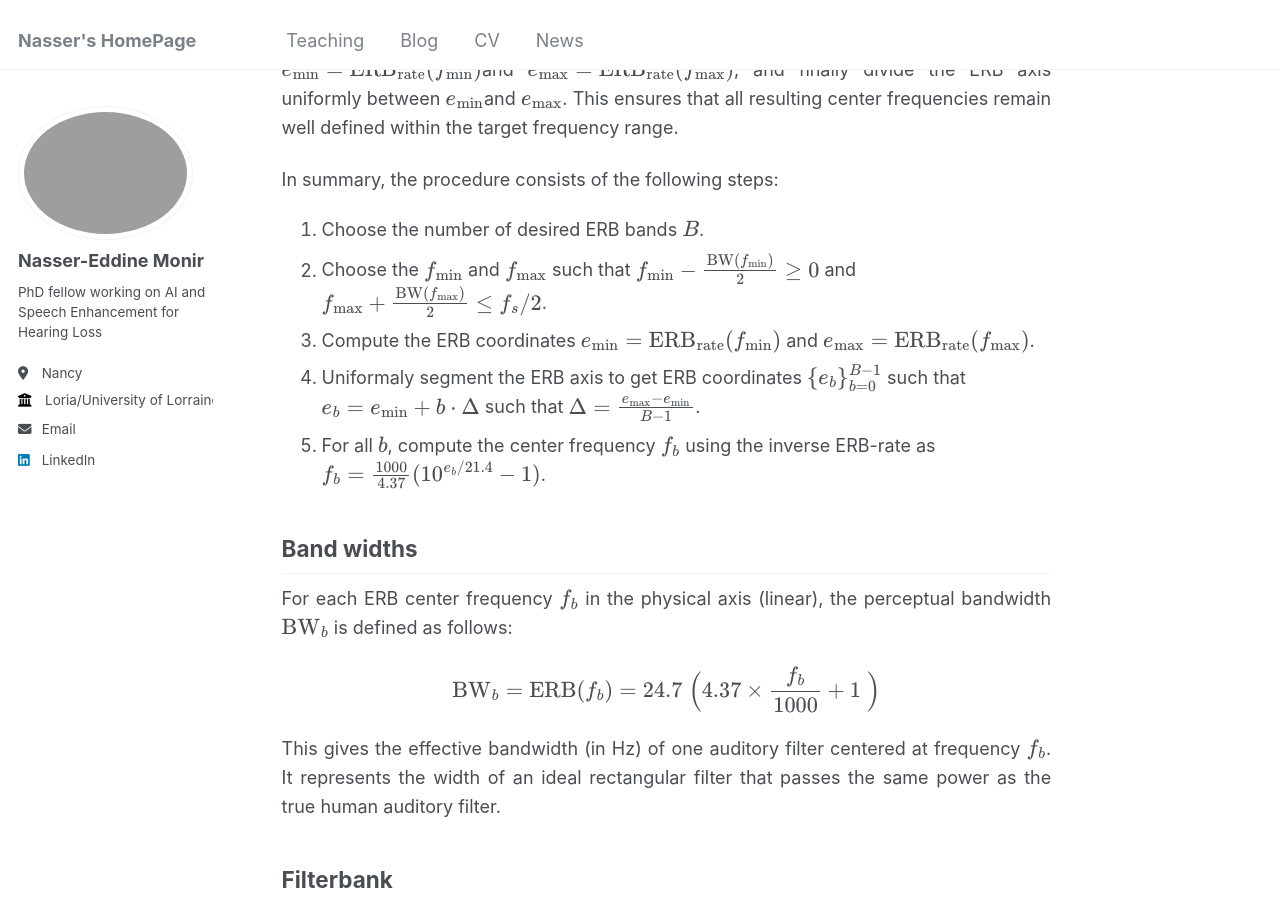
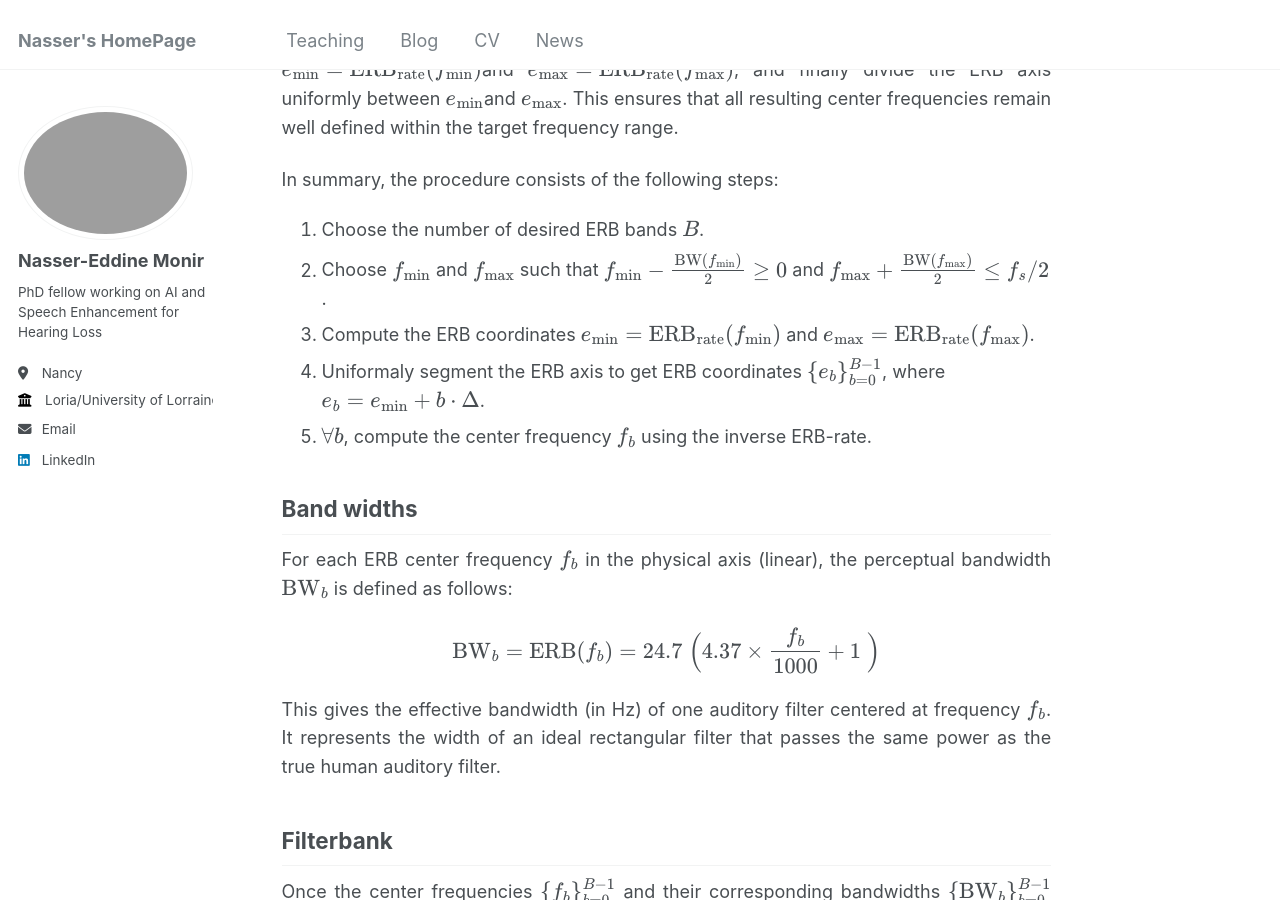
Before and after one commit to Nasseredd/nasseredd.github.io, a Jekyll site: the page built from _blog/speech-and-language-processing/erb/erb.md, in a window 1280 px wide and 900 px high, scrolled down 3261 px. Built offline with Jekyll 4.4.1, drawn with Linux system fonts in a browser that asks for light colours.

Commit message:
fixed some typoes and layout issues

```diff
--- a/_blog/speech-and-language-processing/erb/erb.md
+++ b/_blog/speech-and-language-processing/erb/erb.md
@@ -124,21 +124,21 @@
 
 <p>At this point, we understand that the procedure consists of first selecting ERB-rate coordinates \(e_b\) that are linearly distributed on the ERB axis, and then mapping them back to the center frequencies \(f_b\) that are distributed percentually (non-linearly) on the linear axis using the inverse ERB-rate transformation. </p>
 
-<p>In order to determine the \(e_b\)coordinates, we simply divide the ERB axis in \(B\)desired segments linearly. The resulting coordinates are given by  \(e_b = e_{\text{min}} + b\cdot \Delta\), where the step size \(\Delta\) is defined as \(\Delta = \frac{e_{\text{max}} - e_{\text{min}}}{B-1}\), with \(b = 0, 1, \ldots, B-1.\).</p>
+<p>In order to determine the \(e_b\)coordinates, we simply divide the ERB axis in \(B\) desired segments linearly. The resulting coordinates are given by  \(e_b = e_{\text{min}} + b\cdot \Delta\), where the step size \(\Delta\) is defined as \(\Delta = \frac{e_{\text{max}} - e_{\text{min}}}{B-1}\), with \(b = 0, 1, \ldots, B-1.\).</p>
 
 <p>One might be tempted to divide the ERB axis uniformly starting from \(e_{\min}=0\), which corresponds to a center frequency at \(f_{min}=0\ \text{Hz}\). However, this will lead to boundary issues. Although the inverse ERB-rate mapping produces non-negative center frequencies, each filter has a finite bandwidth. As a result, a filter whose center frequency \(f_{min}=0\) will extend below \(0\ \text{Hz}\) once its bandwidth is taken into account. More specifically, since the filter bandwidth is split equally around the center frequency, half of it lies below and half above the center. When the center frequency is at \(f_{\min}=0\), the lower half of the bandwidth extends into negative frequencies, which is undesirable. A similar issue arises at the upper end of the spectrum, where filters placed too close (or equal) to the maximum frequency will extend beyond the intended frequency range \([0, f_s/2]\).</p>
 
-<p>To avoid these edge effects, we first define a valid frequency range \([f_{\min},\,f_{\max}]\), such that \(f_{\text{min}} - \frac{\text{BW}(f_{\text{min}})}{2} \geq 0\)and \(f_{\text{max}} + \frac{\text{BW}(f_{\text{max}})}{2} \leq f_s/2\), with \(\text{BW}(f)\)is the bandwidth of the linear frequency bin \(f\). We then compute the corresponding ERB-rate bounds \(e_{\min}=\mathrm{ERB}_{\mathrm{rate}}(f_{\min})\)and \(e_{\max}=\mathrm{ERB}_{\mathrm{rate}}(f_{\max})\), and finally divide the ERB axis uniformly between \(e_{\min}\)and \(e_{\max}\). This ensures that all resulting center frequencies remain well defined within the target frequency range.</p>
+<p>To avoid these edge effects, we first define a valid frequency range \([f_{\min},\,f_{\max}]\), such that \(f_{\text{min}} - \frac{\text{BW}(f_{\text{min}})}{2} \geq 0\)and \(f_{\text{max}} + \frac{\text{BW}(f_{\text{max}})}{2} \leq f_s/2\), with \(\text{BW}(f)\) is the bandwidth of the linear frequency bin \(f\). We then compute the corresponding ERB-rate bounds \(e_{\min}=\mathrm{ERB}_{\mathrm{rate}}(f_{\min})\)and \(e_{\max}=\mathrm{ERB}_{\mathrm{rate}}(f_{\max})\), and finally divide the ERB axis uniformly between \(e_{\min}\)and \(e_{\max}\). This ensures that all resulting center frequencies remain well defined within the target frequency range.</p>
 
 </div>
 
 In summary, the procedure consists of the following steps:
 
 1. Choose the number of desired ERB bands $$B$$.
-2. Choose the $$f_{\text{min}}$$ and $$f_{\text{max}}$$ such that $$f_{\text{min}} - \frac{\text{BW}(f_{\text{min}})}{2} \geq 0$$ and $$f_{\text{max}} + \frac{\text{BW}(f_{\text{max}})}{2} \leq f_s/2$$.
+2. Choose $$f_{\text{min}}$$ and $$f_{\text{max}}$$ such that $$f_{\text{min}} - \frac{\text{BW}(f_{\text{min}})}{2} \geq 0$$ and $$f_{\text{max}} + \frac{\text{BW}(f_{\text{max}})}{2} \leq f_s/2$$.
 3. Compute the ERB coordinates $$e_{\min} = \text{ERB}_{\text{rate}}(f_{\text{min}})$$ and $$e_{\max} = \text{ERB}_{\text{rate}}(f_{\text{max}})$$.
-4. Uniformaly segment the ERB axis to get ERB coordinates $$\{e_b\}^{B-1}_{b=0}$$ such that  $$e_b = e_{\text{min}} + b\cdot \Delta$$ such that $$\Delta = \frac{e_{\text{max}} - e_{\text{min}}}{B-1}$$.
-5. For all $$b$$, compute the center frequency $$f_b$$ using the inverse ERB-rate as $$f_b = \frac{1000}{4.37} (10^{e_b/21.4} - 1)$$.
+4. Uniformaly segment the ERB axis to get ERB coordinates $$\{e_b\}^{B-1}_{b=0}$$, where  $$e_b = e_{\text{min}} + b\cdot \Delta$$.
+5. $$\forall b$$, compute the center frequency $$f_b$$ using the inverse ERB-rate.
 
 ## Band widths
 <div style="text-align: justify; line-height: 1.6;">
```
